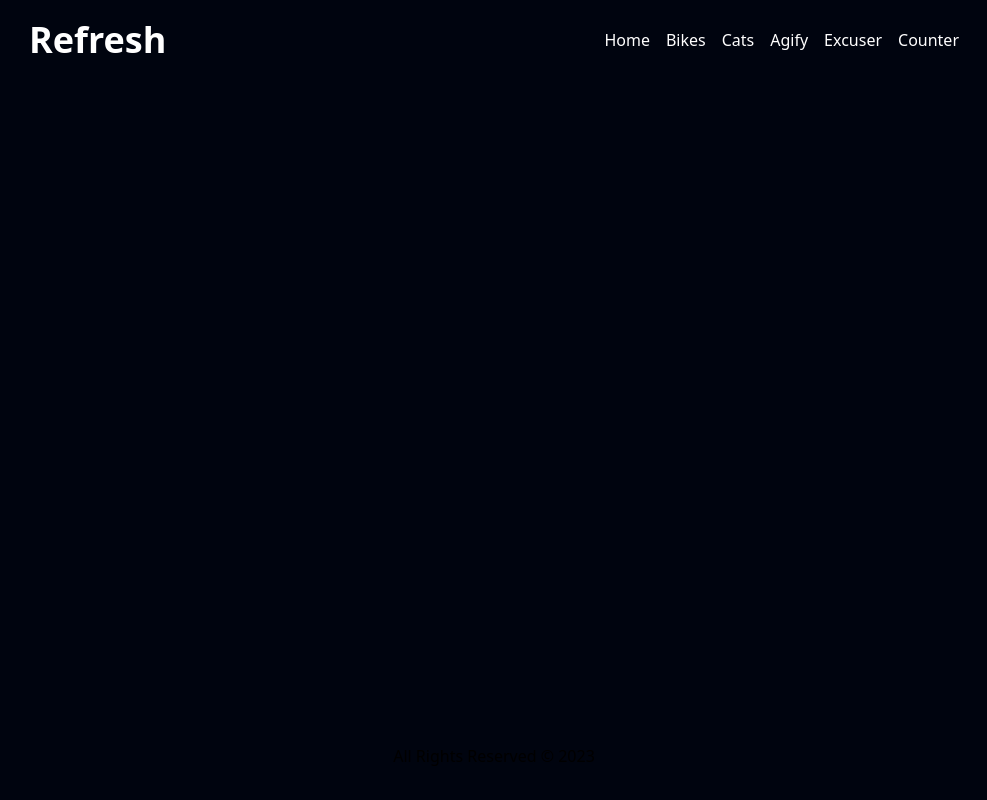
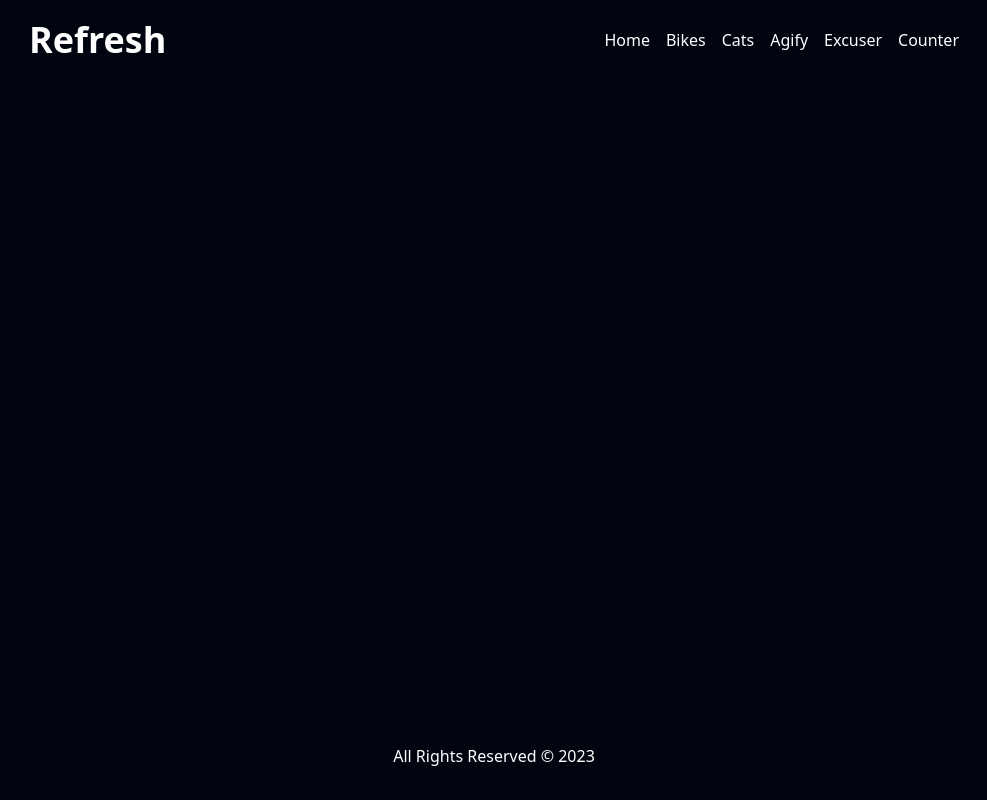
Before and after one commit to JoelOgira/Refresh, a React (Vite) app: page / in a window 1280 px wide. Shown: the whole page, without its empty margins (146-1133 px from the left). Built offline with nearby package versions, Linux system fonts and the light colour scheme; no server answers.

Commit message:
Added superheroes components for rendering

```diff
--- a/src/App.jsx
+++ b/src/App.jsx
@@ -8,12 +8,14 @@ import Agify from './Components/Agify/Agify';
 import Excuser from './Components/Excuser/Excuser';
 import Count from './Components/Agify/Count';
 import Home from './Components/Home/Home';
+import Superheroes from './Components/Superheroes/Superheroes';
+import RQSuperheroes from './Components/Superheroes/RQSuperheroes';
 
 function App() {
 
 
   return (
-    <div className="App h-full bg-primary px-5">
+    <div className="App h-full bg-primary px-5 text-white">
     <Header />
     <DataProvider>
       <Routes>
@@ -23,6 +25,8 @@ function App() {
         <Route path='/agify' element={<Agify />} />
         <Route path='/excuser' element={<Excuser />} />
         <Route path='/counter' element={<Count />} />
+        <Route path='/superheroes' element={<Superheroes />} />
+        <Route path='/rqsuperheroes' element={<RQSuperheroes />} />
       </Routes>
     </DataProvider>
     <Footer />
```
